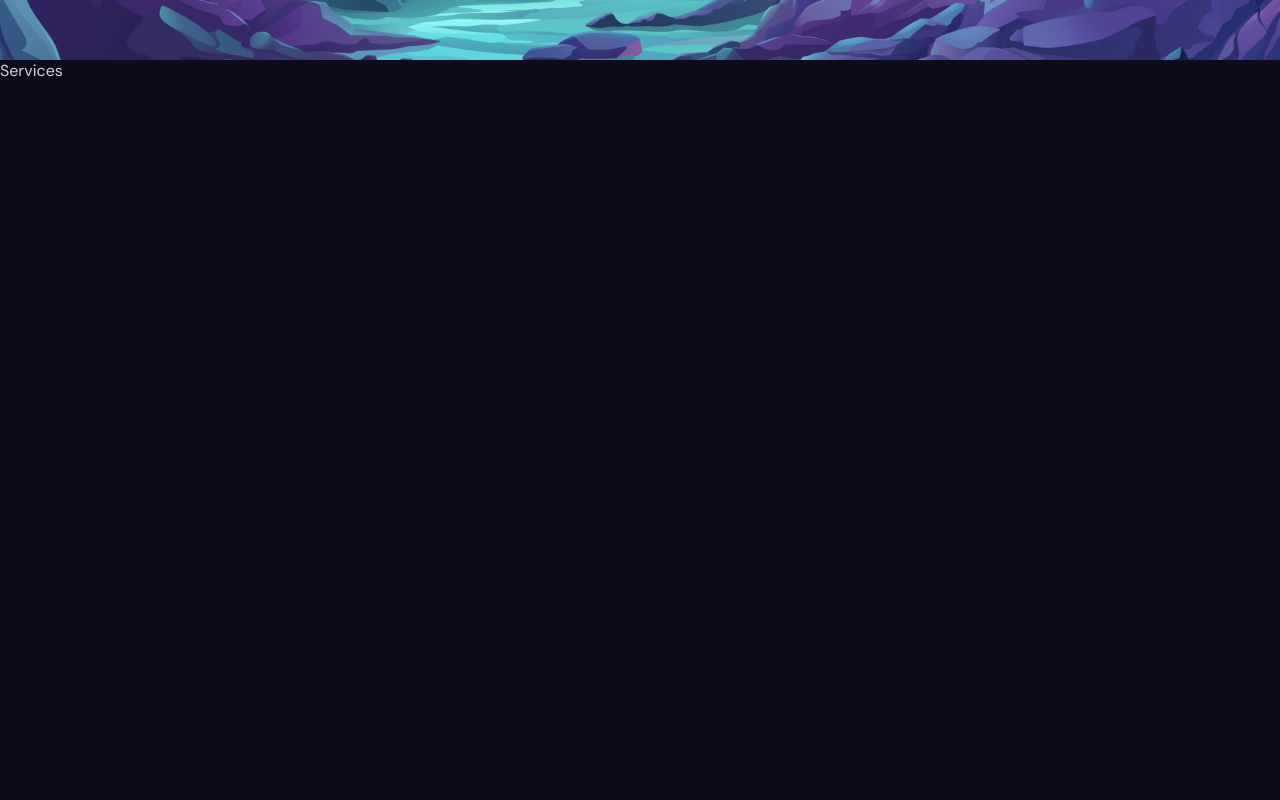
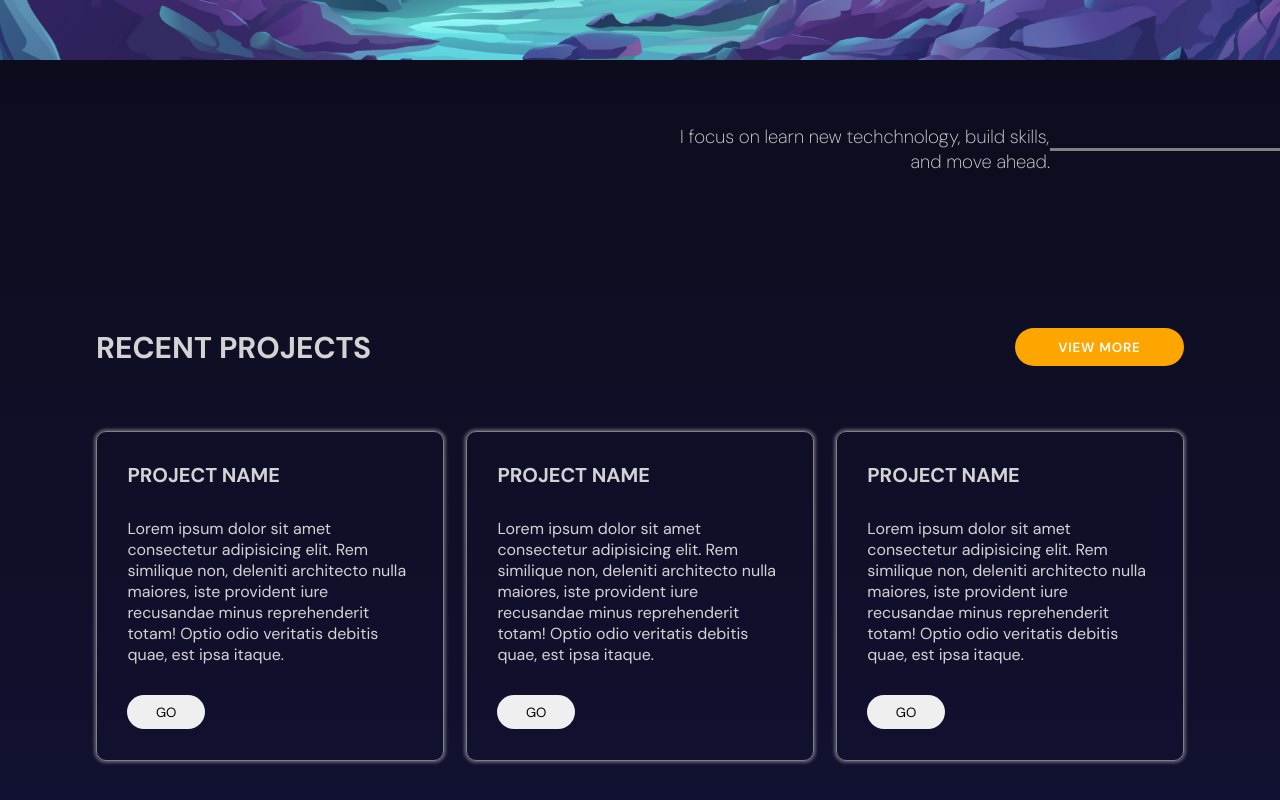
Before and after one commit to rjy3132000/portfolio-website, a React (Create React App) app: page / in a window 1280 px wide. Shown: the part 1540-2340 px from the top of the page. Built offline with nearby package versions, Linux system fonts and the light colour scheme.

Commit message:
completed the services section

```diff
--- /dev/null
+++ b/src/assests/css/services.scss
@@ -0,0 +1,144 @@
+.Services {
+    background: linear-gradient(180deg, #0c0c1d, #111132);
+
+    .wrapper {
+        width: 100%;
+        max-width: 100%;
+        height: 100%;
+        padding: 5% 0;
+        display: flex;
+        align-items: center;
+        flex-direction: column;
+
+
+        .textContainer {
+            position: relative;
+            align-self: flex-end;
+            display: flex;
+            align-items: center;
+
+            h3 {
+                width: 370px;
+                display: flex;
+                flex-direction: column;
+                font-weight: 200;
+
+                span {
+                    &:last-child {
+                        align-self: flex-end;
+                    }
+                }
+            }
+
+
+            .lineContainer {
+                width: 230px;
+                height: 3px;
+                background-color: #808080;
+                span {
+                    display: none;
+                }
+            }
+
+        }
+
+        .titleContainer {
+            width: 85%;
+            max-width: 1336px;
+            margin: 12% auto 5%;
+            display: flex;
+            justify-content: space-between;
+            align-items: center;
+
+            h3 {
+                font-size: 30px;
+                text-transform: uppercase;
+
+                span {
+                    font-weight: 900;
+                }
+            }
+
+            button {
+                padding: 1% 4%;
+                border: 0;
+                outline: 0;
+                border-radius: 25px;
+                background-color: #ffa500;
+                color: #ffffff;
+                text-transform: uppercase;
+                font-weight: 600;
+                letter-spacing: .8px;
+                cursor: pointer;
+
+            }
+        }
+
+        .listContainer {
+            width: 85%;
+            max-width: 1336px;
+            margin: 0 auto;
+            display: flex;
+            justify-content: flex-start;
+            align-items: flex-start;
+
+            .box {
+                padding: 2.8%;
+                display: flex;
+                flex-direction: column;
+                border: 1px solid #808080;
+                border-radius: 10px;
+                box-shadow: 0 0 3px 2px rgba(255,255,255,.3);
+                transition: .5s ease-in-out;
+
+                li {
+                    &:not(:last-child) {
+                        margin-bottom: 30px;
+                    }
+                }
+
+                h4 {
+                    font-size: 20px;
+                    font-weight: 700;
+                    text-transform: uppercase;
+                }
+
+                button {
+                    border: 0;
+                    outline: 0;
+                    padding: 3% 10%;
+                    border-radius: 25px;
+                    text-transform: uppercase;
+                    cursor: pointer;
+                }
+
+                &:not(:nth-of-type(3n)) {
+                    margin-right: 2%;
+                }
+
+                &:hover {
+                    background-color: #ffffff;
+                    box-shadow: inset 0 0 3px 3px rgba(0,0,0,.7);
+
+                    h4 {
+                        color: #0c0c1d;
+
+                        &::selection {
+                            background-color:#7fffd4;
+                        }
+                    }
+
+                    p {
+                        color: #111132;
+                        &::selection {
+                            background-color:#7fffd4;
+                        }
+                    }
+                    button {
+                        box-shadow: 0 0 2px 1px #0c0c1d;
+                    }
+                }
+            }
+        }
+    }
+}
--- a/src/components/Home/Services.js
+++ b/src/components/Home/Services.js
@@ -1,7 +1,77 @@
 import React from "react";
+import { motion } from "framer-motion";
+import "../../assests/css/services.scss";
 
 const Services = () => {
-  return <section id="Services">Services</section>;
+  return (
+    <section id="Services" className="Services">
+      <motion.div className="wrapper">
+        <motion.div className="textContainer">
+          <h3>
+            <span>I focus on learn new techchnology, build skills, </span>
+            <span>and move ahead.</span>
+          </h3>
+          <div className="lineContainer">
+            <span>line</span>
+          </div>
+        </motion.div>
+        <motion.div className="titleContainer">
+          <h3>recent projects</h3>
+          <button>view more</button>
+        </motion.div>
+        <motion.div className="listContainer">
+          <ul className="box">
+            <li>
+              <h4>project name</h4>
+            </li>
+            <li>
+              <p>
+                Lorem ipsum dolor sit amet consectetur adipisicing elit. Rem
+                similique non, deleniti architecto nulla maiores, iste provident
+                iure recusandae minus reprehenderit totam! Optio odio veritatis
+                debitis quae, est ipsa itaque.
+              </p>
+            </li>
+            <li>
+              <button>go</button>
+            </li>
+          </ul>
+          <ul className="box">
+            <li>
+              <h4>project name</h4>
+            </li>
+            <li>
+              <p>
+                Lorem ipsum dolor sit amet consectetur adipisicing elit. Rem
+                similique non, deleniti architecto nulla maiores, iste provident
+                iure recusandae minus reprehenderit totam! Optio odio veritatis
+                debitis quae, est ipsa itaque.
+              </p>
+            </li>
+            <li>
+              <button>go</button>
+            </li>
+          </ul>
+          <ul className="box">
+            <li>
+              <h4>project name</h4>
+            </li>
+            <li>
+              <p>
+                Lorem ipsum dolor sit amet consectetur adipisicing elit. Rem
+                similique non, deleniti architecto nulla maiores, iste provident
+                iure recusandae minus reprehenderit totam! Optio odio veritatis
+                debitis quae, est ipsa itaque.
+              </p>
+            </li>
+            <li>
+              <button>go</button>
+            </li>
+          </ul>
+        </motion.div>
+      </motion.div>
+    </section>
+  );
 };
 
 export default Services;
```
